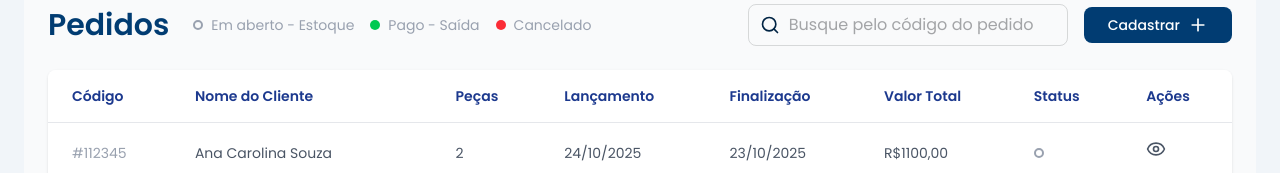
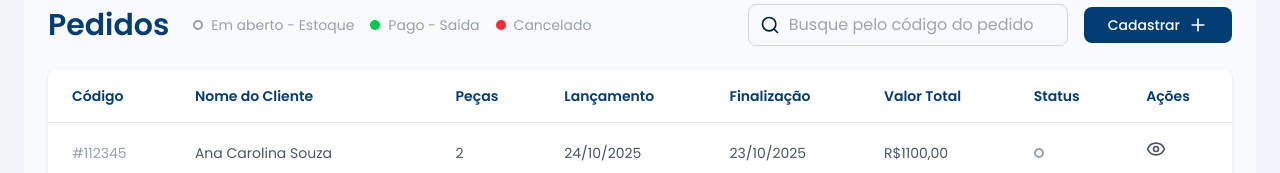
Before and after one commit to Lavanderia-Colonia/frontend, a Next.js app: page / in a window 1280 px wide. Shown: the part 141-314 px from the top of the page. Built offline with nearby package versions, Linux system fonts and the light colour scheme.

Commit message:
fix: change colors in OrdersTable

```diff
--- a/components/OrdersTable.tsx
+++ b/components/OrdersTable.tsx
@@ -269,14 +269,14 @@ export default function PedidosDashboard() {
           <table className="w-full">
             <thead className="bg-white border-b border-gray-200">
               <tr>
-                <th className="text-left px-6 py-4 text-sm font-semibold text-blue-900">Código</th>
-                <th className="text-left px-6 py-4 text-sm font-semibold text-blue-900">Nome do Cliente</th>
-                <th className="text-left px-6 py-4 text-sm font-semibold text-blue-900">Peças</th>
-                <th className="text-left px-6 py-4 text-sm font-semibold text-blue-900">Lançamento</th>
-                <th className="text-left px-6 py-4 text-sm font-semibold text-blue-900">Finalização</th>
-                <th className="text-left px-6 py-4 text-sm font-semibold text-blue-900">Valor Total</th>
-                <th className="text-left px-6 py-4 text-sm font-semibold text-blue-900">Status</th>
-                <th className="text-left px-6 py-4 text-sm font-semibold text-blue-900">Ações</th>
+                <th className="text-left px-6 py-4 text-sm font-semibold text-title">Código</th>
+                <th className="text-left px-6 py-4 text-sm font-semibold text-title">Nome do Cliente</th>
+                <th className="text-left px-6 py-4 text-sm font-semibold text-title">Peças</th>
+                <th className="text-left px-6 py-4 text-sm font-semibold text-title">Lançamento</th>
+                <th className="text-left px-6 py-4 text-sm font-semibold text-title">Finalização</th>
+                <th className="text-left px-6 py-4 text-sm font-semibold text-title">Valor Total</th>
+                <th className="text-left px-6 py-4 text-sm font-semibold text-title">Status</th>
+                <th className="text-left px-6 py-4 text-sm font-semibold text-title">Ações</th>
               </tr>
             </thead>
             <tbody>
@@ -307,7 +307,7 @@ export default function PedidosDashboard() {
                   <td className="px-6 py-4">
                     <button
                       onClick={() => router.push(`/pedidos/${order.code.replace('#', '')}`)}
-                      className="text-gray-600 hover:text-blue-900 transition-colors"
+                      className="text-gray-600 hover:text-tile transition-colors"
                       aria-label={`Ver detalhes do pedido ${order.code}`}
                     >
                       <Eye className="w-5 h-5 cursor-pointer" />
```
